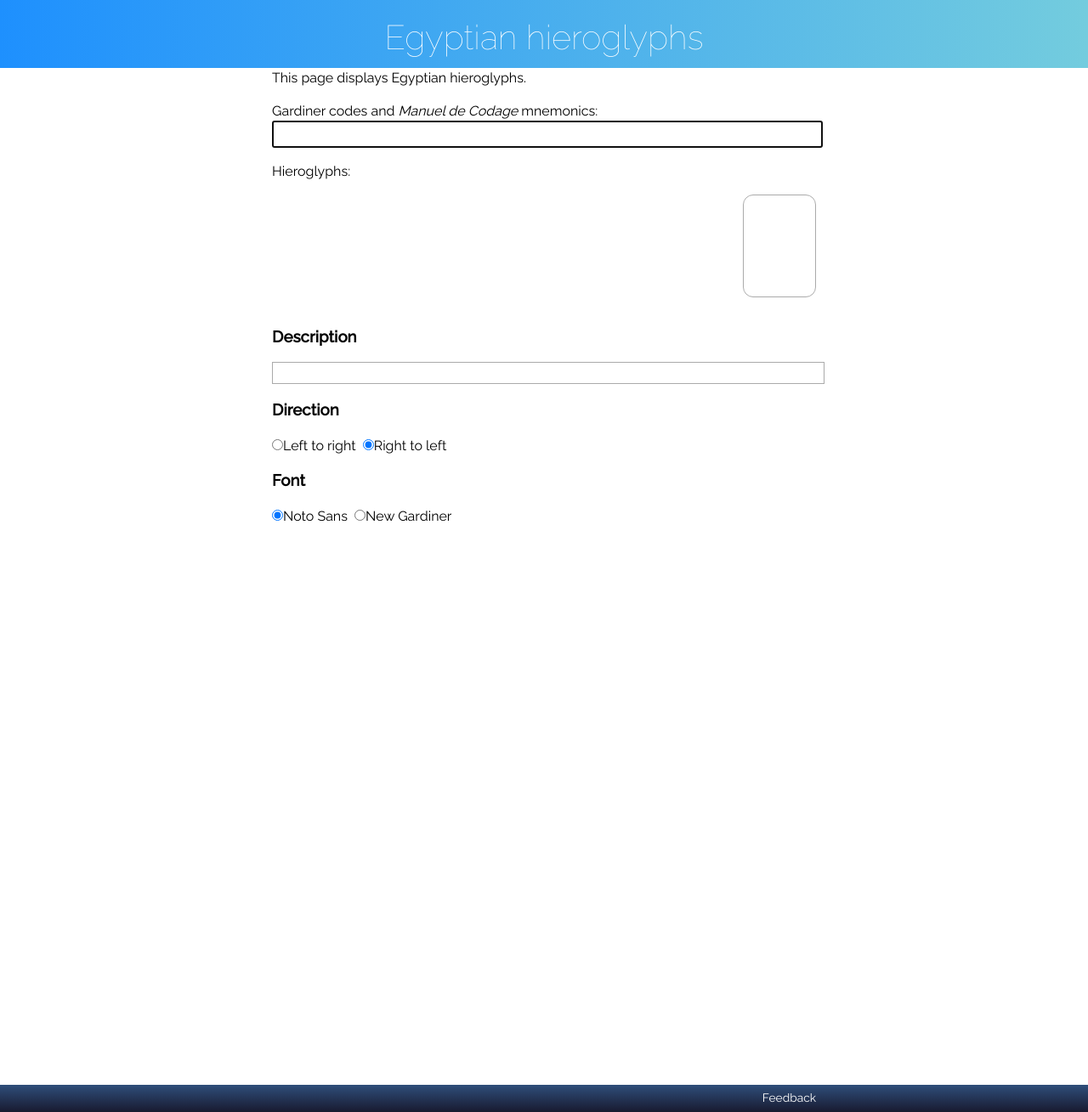
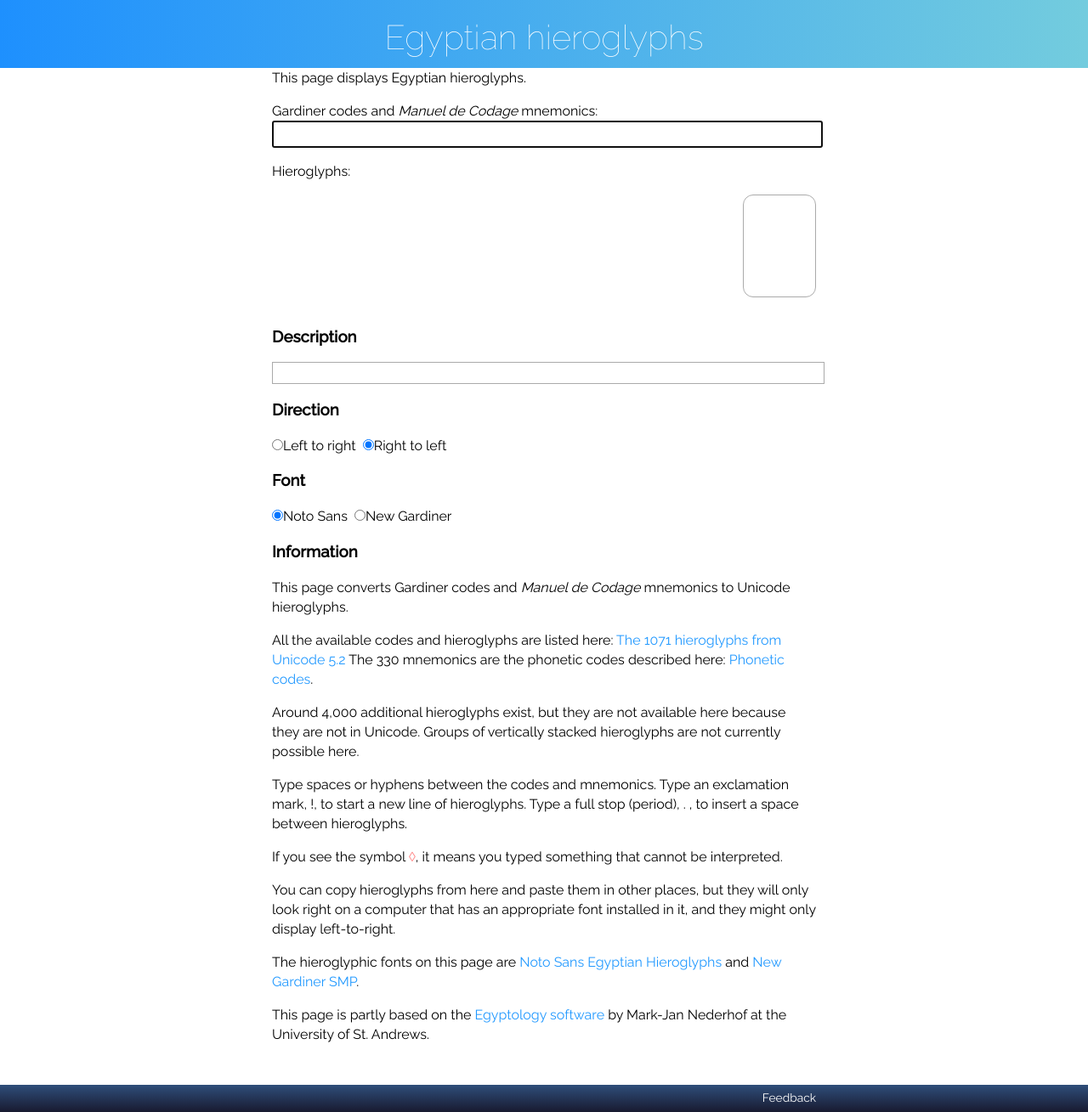
Before and after one commit to RarelyCharlie/rarelycharlie.github.io, a Jekyll site: the page built from hieroglyphs.md, in a window 1280 px wide and 1309 px high. Shown: the whole window at 85% size. Built offline with Jekyll 4.4.1, drawn with Linux system fonts in a browser that asks for light colours; some web fonts are replaced.

Commit message:
add text

```diff
--- a/hieroglyphs.md
+++ b/hieroglyphs.md
@@ -37,17 +37,34 @@ hr {margin: 2px 0;}
 <p>Hieroglyphs:<br/>
 <div id="egypt"></div></p>
 
-<h3>Description</h3>
+### Description
 <div id="english"></div>
 
-<h3>Direction</h3>
+### Direction
 <p class="indent">
 <label for="dirltr"><input type="radio" id="dirltr" name="dir" onclick="flip(false)">Left to right</label>&nbsp;
 <label for="dirrtl"><input type="radio" id="dirrtl" name="dir" checked onclick="flip(true)">Right to left</label>
 </p>
 
-<h3>Font</h3>
+### Font
 <p class="indent">
 <label for="fontn"><input type="radio" id="fontn" name="font" checked onclick="font(true)">Noto Sans</label>&nbsp;
 <label for="fontg"><input type="radio" id="fontg" name="font" onclick="font(false)">New Gardiner</label>
 </p>
+
+### Information
+This page converts Gardiner codes and <em>Manuel de Codage</em> mnemonics to Unicode hieroglyphs.
+
+All the available codes and hieroglyphs are listed here: [The 1071 hieroglyphs from Unicode 5.2](https://mjn.host.cs.st-andrews.ac.uk/egyptian/unicode/tablemain.html) The 330 mnemonics are the phonetic codes described here: [Phonetic codes](http://www.catchpenny.org/codage/#phonetic).
+
+Around 4,000 additional hieroglyphs exist, but they are not available here because they are not in Unicode. Groups of vertically stacked hieroglyphs are not currently possible here.
+
+Type spaces or hyphens between the codes and mnemonics. Type an exclamation mark, !, to start a new line of hieroglyphs. Type a full stop (period), . , to insert a space between hieroglyphs.
+
+If you see the symbol <del>&#9674;</del>, it means you typed something that cannot be interpreted.
+
+You can copy hieroglyphs from here and paste them in other places, but they will only look right on a computer that has an appropriate font installed in it, and they might only display left-to-right.
+
+The hieroglyphic fonts on this page are [Noto Sans Egyptian Hieroglyphs](https://www.google.com/get/noto/#sans-egyp) and [New Gardiner SMP](https://mjn.host.cs.st-andrews.ac.uk/egyptian/fonts/newgardiner.html).
+
+This page is partly based on the [Egyptology software](https://mjn.host.cs.st-andrews.ac.uk/egyptian/) by Mark-Jan Nederhof at the University of St. Andrews.
```
